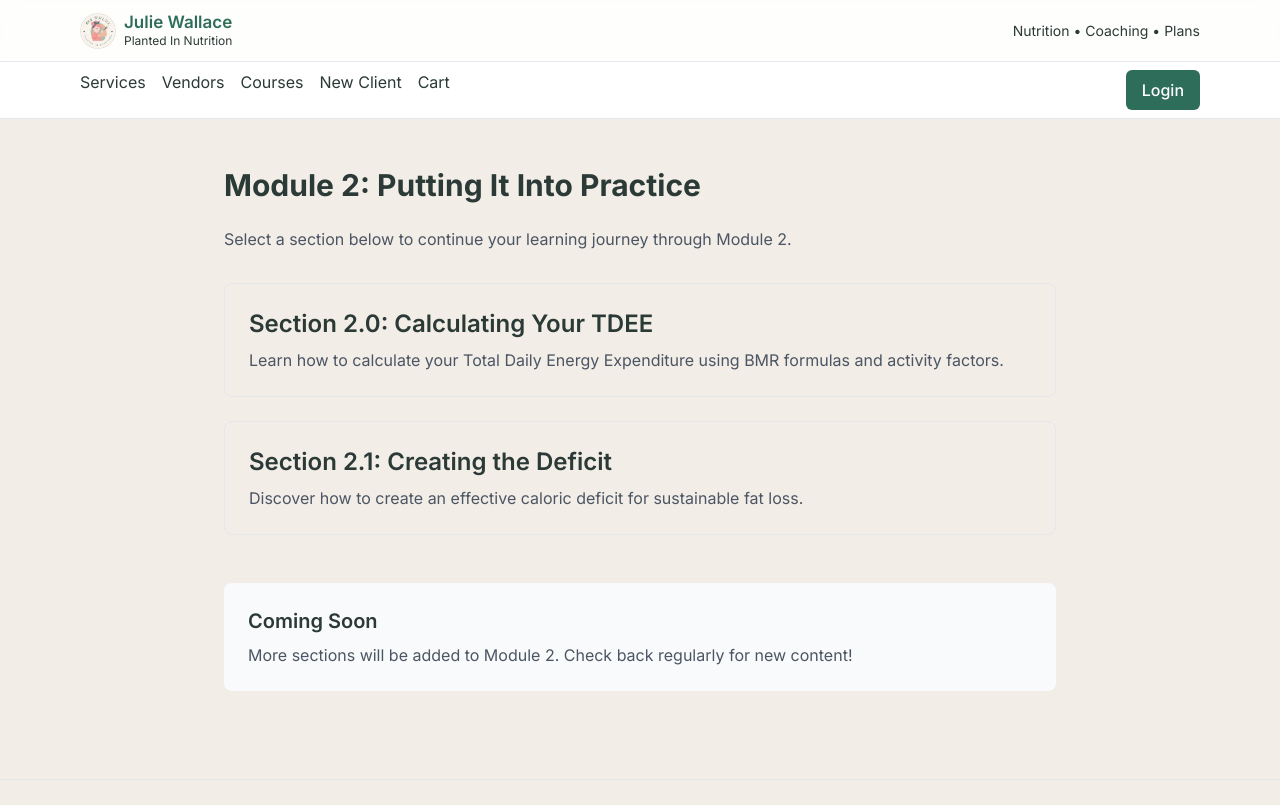
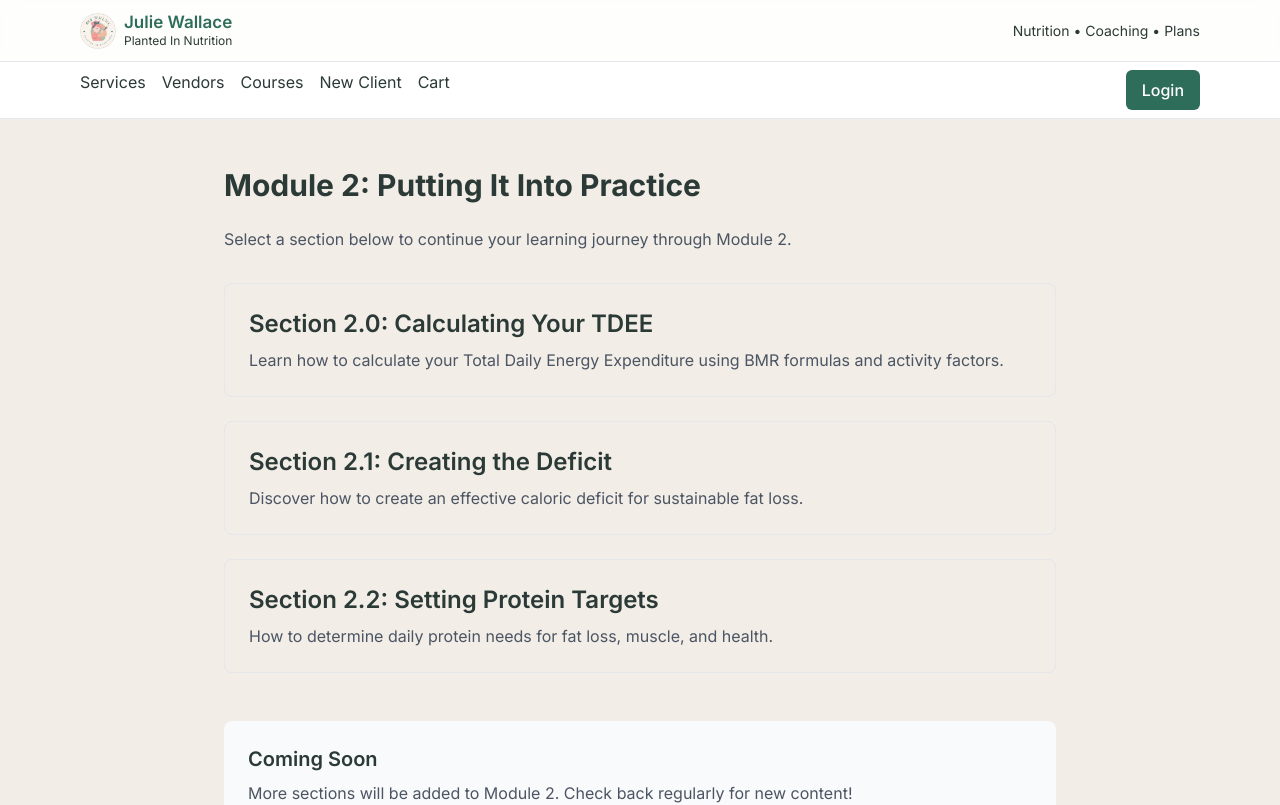
Before and after one commit to mr601s/nutritionist-marketplace-crm, a Next.js app: page /courses/module-2 in a window 1280 px wide. Shown: the top 805 px of the page. Built offline with nearby package versions, Linux system fonts and the light colour scheme.

Commit message:
feat: add Section 2.2 link to module-2 index navigation.

```diff
--- a/app/courses/module-2/page.tsx
+++ b/app/courses/module-2/page.tsx
@@ -13,6 +13,12 @@ export default function Module2Page() {
       title: 'Section 2.1: Creating the Deficit',
       description: 'Discover how to create an effective caloric deficit for sustainable fat loss.',
       href: '/courses/module-2/section-1'
+    },
+    {
+      id: 'section-2.2',
+      title: 'Section 2.2: Setting Protein Targets',
+      description: 'How to determine daily protein needs for fat loss, muscle, and health.',
+      href: '/courses/module-2/section-2'
     }
   ];
 
```
